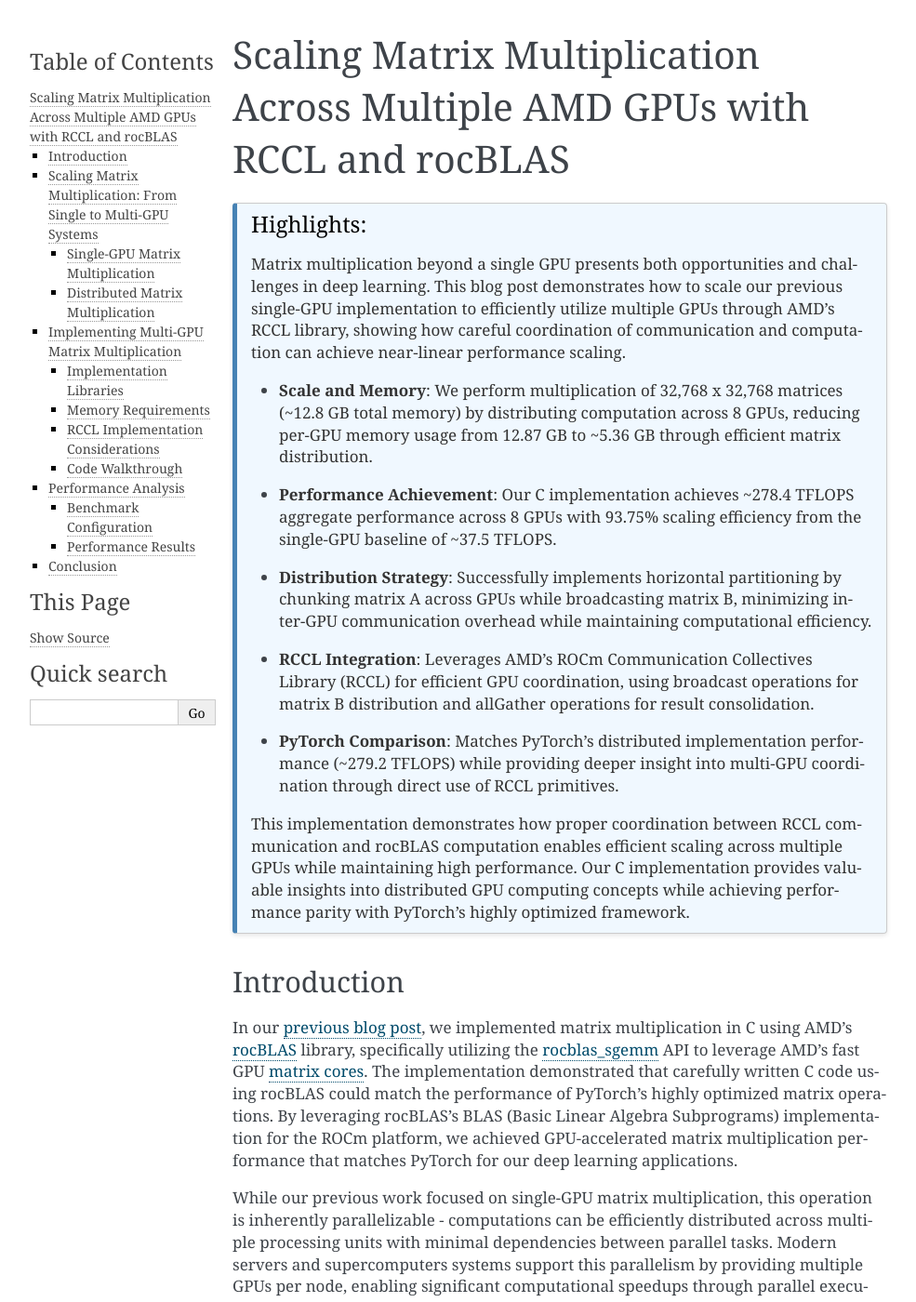
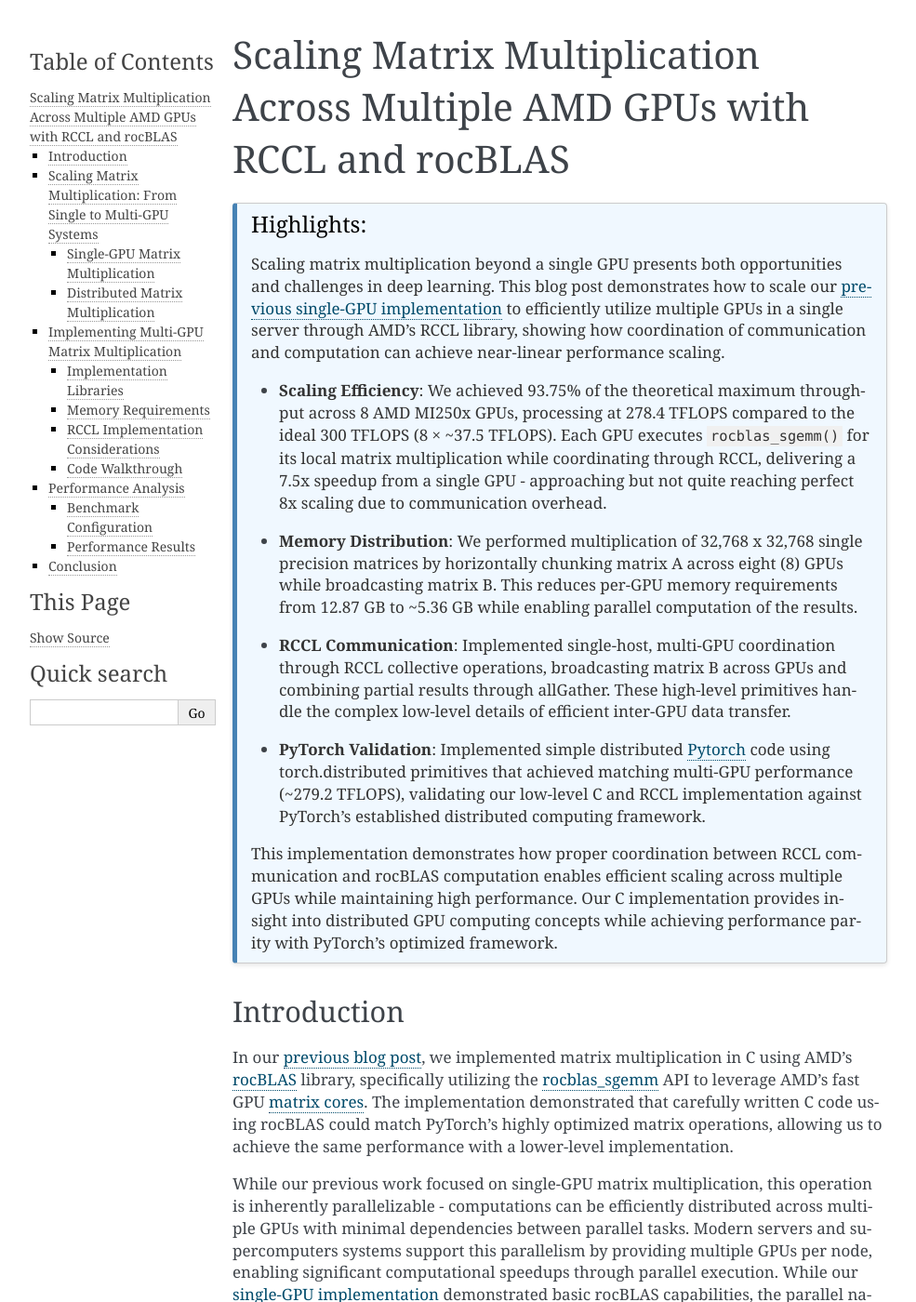
Before and after one commit to pebblesandweeds/rccl_gpu_matmul, a Sphinx documentation site: the page built from docs/source/rccl_gpu_matmul.rst, in a window 1280 px wide and 1400 px high. Shown: the whole window at 93% size, without its empty margins (148-1133 px from the left). Built offline with Sphinx 7.4.7, drawn with Linux system fonts in a browser that asks for light colours; some of the changed text lies outside the part shown.

Commit message:
Blog edits

```diff
--- a/docs/source/rccl_gpu_matmul.rst
+++ b/docs/source/rccl_gpu_matmul.rst
@@ -3,26 +3,24 @@
 
 .. admonition:: Highlights
 
- Matrix multiplication beyond a single GPU presents both opportunities and challenges in deep learning. This blog post demonstrates how to scale our previous single-GPU implementation to efficiently utilize multiple GPUs through AMD's RCCL library, showing how careful coordination of communication and computation can achieve near-linear performance scaling.
+ Scaling matrix multiplication beyond a single GPU presents both opportunities and challenges in deep learning. This blog post demonstrates how to scale our `previous single-GPU implementation <https://blog.pebblesandweeds.com/gpu_matmul_blog.html>`_ to efficiently utilize multiple GPUs in a single server through AMD's RCCL library, showing how coordination of communication and computation can achieve near-linear performance scaling.
 
- - **Scale and Memory**: We perform multiplication of 32,768 x 32,768 matrices (~12.8 GB total memory) by distributing computation across 8 GPUs, reducing per-GPU memory usage from 12.87 GB to ~5.36 GB through efficient matrix distribution.
+ - **Scaling Efficiency**: We achieved 93.75% of the theoretical maximum throughput across 8 AMD MI250x GPUs, processing at 278.4 TFLOPS compared to the ideal 300 TFLOPS (8 × ~37.5 TFLOPS). Each GPU executes ``rocblas_sgemm()`` for its local matrix multiplication while coordinating through RCCL, delivering a 7.5x speedup from a single GPU - approaching but not quite reaching perfect 8x scaling due to communication overhead.
 
- - **Performance Achievement**: Our C implementation achieves ~278.4 TFLOPS aggregate performance across 8 GPUs with 93.75% scaling efficiency from the single-GPU baseline of ~37.5 TFLOPS.
+ - **Memory Distribution**: We performed multiplication of 32,768 x 32,768 single precision matrices by horizontally chunking matrix A across eight (8) GPUs while broadcasting matrix B. This reduces per-GPU memory requirements from 12.87 GB to ~5.36 GB while enabling parallel computation of the results.
 
- - **Distribution Strategy**: Successfully implements horizontal partitioning by chunking matrix A across GPUs while broadcasting matrix B, minimizing inter-GPU communication overhead while maintaining computational efficiency.
+ - **RCCL Communication**: Implemented single-host, multi-GPU coordination through RCCL collective operations, broadcasting matrix B across GPUs and combining partial results through allGather. These high-level primitives handle the complex low-level details of efficient inter-GPU data transfer.
 
- - **RCCL Integration**: Leverages AMD's ROCm Communication Collectives Library (RCCL) for efficient GPU coordination, using broadcast operations for matrix B distribution and allGather operations for result consolidation.
+ - **PyTorch Validation**: Implemented simple distributed `Pytorch <https://github.com/pebblesandweeds/rccl_gpu_matmul/blob/dev/pytorch/pytorch_rccl.py>`_ code using torch.distributed primitives that achieved matching multi-GPU performance (~279.2 TFLOPS), validating our low-level C and RCCL implementation against PyTorch's established distributed computing framework.
 
- - **PyTorch Comparison**: Matches PyTorch's distributed implementation performance (~279.2 TFLOPS) while providing deeper insight into multi-GPU coordination through direct use of RCCL primitives.
-
- This implementation demonstrates how proper coordination between RCCL communication and rocBLAS computation enables efficient scaling across multiple GPUs while maintaining high performance. Our C implementation provides valuable insights into distributed GPU computing concepts while achieving performance parity with PyTorch's highly optimized framework.
+ This implementation demonstrates how proper coordination between RCCL communication and rocBLAS computation enables efficient scaling across multiple GPUs while maintaining high performance. Our C implementation provides insight into distributed GPU computing concepts while achieving performance parity with PyTorch's optimized framework.
 
 Introduction
 ------------
 
-In our `previous blog post <https://blog.pebblesandweeds.com/gpu_matmul_blog.html>`_, we implemented matrix multiplication in C using AMD's `rocBLAS <https://rocm.docs.amd.com/projects/rocBLAS/en/latest/>`_ library, specifically utilizing the `rocblas_sgemm <https://rocm.docs.amd.com/projects/rocBLAS/en/latest/reference/level-3.html#rocblas-xgemm-batched-strided-batched>`_ API to leverage AMD's fast GPU `matrix cores <https://www.amd.com/en/technologies/cdna.html>`_. The implementation demonstrated that carefully written C code using rocBLAS could match the performance of PyTorch's highly optimized matrix operations. By leveraging rocBLAS's BLAS (Basic Linear Algebra Subprograms) implementation for the ROCm platform, we achieved GPU-accelerated matrix multiplication performance that matches PyTorch for our deep learning applications.
+In our `previous blog post <https://blog.pebblesandweeds.com/gpu_matmul_blog.html>`_, we implemented matrix multiplication in C using AMD's `rocBLAS <https://rocm.docs.amd.com/projects/rocBLAS/en/latest/>`_ library, specifically utilizing the `rocblas_sgemm <https://rocm.docs.amd.com/projects/rocBLAS/en/latest/reference/level-3.html#rocblas-xgemm-batched-strided-batched>`_ API to leverage AMD's fast GPU `matrix cores <https://www.amd.com/en/technologies/cdna.html>`_. The implementation demonstrated that carefully written C code using rocBLAS could match PyTorch's highly optimized matrix operations, allowing us to achieve the same performance with a lower-level implementation.
 
-While our previous work focused on single-GPU matrix multiplication, this operation is inherently parallelizable - computations can be efficiently distributed across multiple processing units with minimal dependencies between parallel tasks. Modern servers and supercomputers systems support this parallelism by providing multiple GPUs per node, enabling significant computational speedups through parallel execution. While our `single-GPU implementation <https://github.com/pebblesandweeds/gpu_matmul>`_ demonstrated basic rocBLAS capabilities, the parallel nature of matrix multiplication makes it an ideal candidate for multi-GPU execution.
+While our previous work focused on single-GPU matrix multiplication, this operation is inherently parallelizable - computations can be efficiently distributed across multiple GPUs with minimal dependencies between parallel tasks. Modern servers and supercomputers systems support this parallelism by providing multiple GPUs per node, enabling significant computational speedups through parallel execution. While our `single-GPU implementation <https://github.com/pebblesandweeds/gpu_matmul>`_ demonstrated basic rocBLAS capabilities, the parallel nature of matrix multiplication makes it an ideal candidate for multi-GPU execution.
 
 This post extends our previous work by distributing matrix multiplication across multiple GPUs within a single host using `RCCL <https://github.com/ROCmSoftwarePlatform/rccl>`_ (ROCm Communication Collectives Library). `RCCL provides <https://rocm.docs.amd.com/projects/rccl/en/latest/>`_ efficient communication primitives between GPUs, similar to NVIDIA's NCCL, enabling us to coordinate computation across all available devices to maximize hardware utilization and computational throughput. Our goal is to show how to extend our single-GPU rocBLAS implementation in C to utilize RCCL for coordinating matrix multiplication across multiple GPUs in a single host system.
 
```
